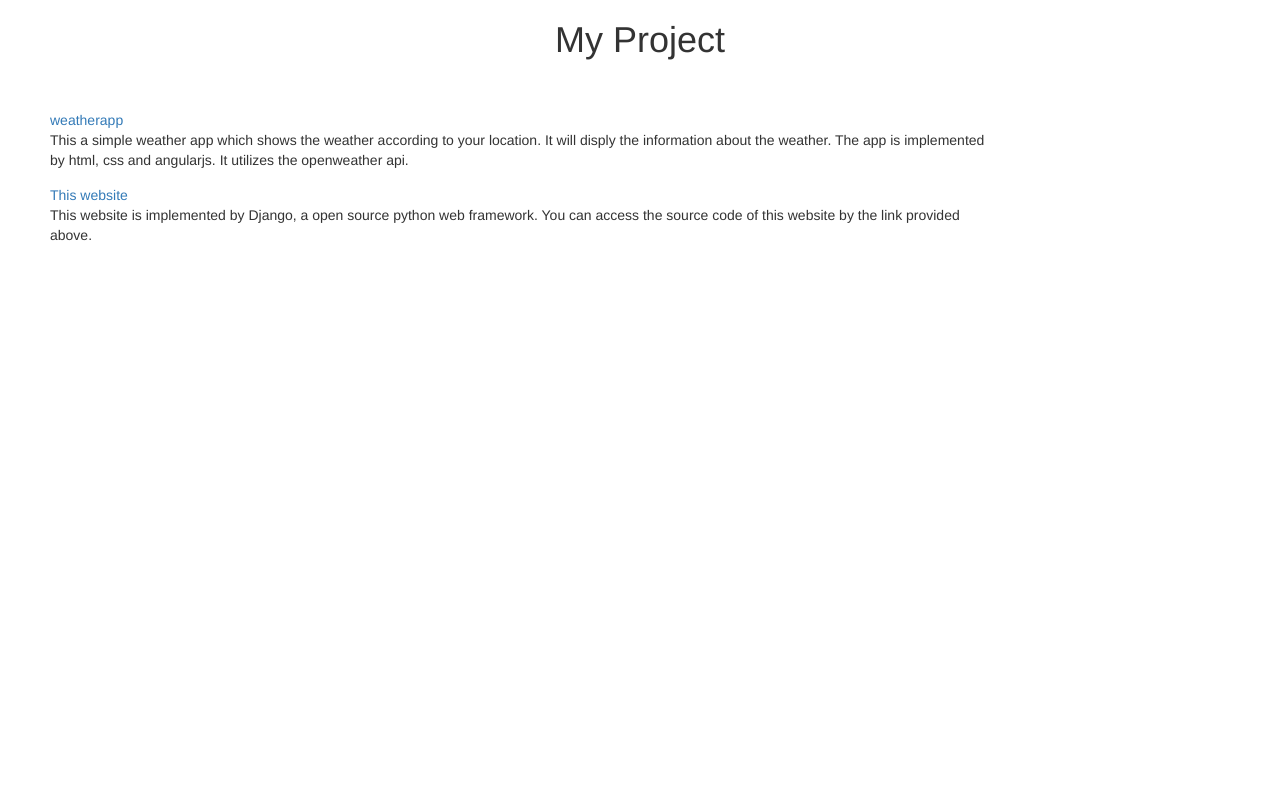
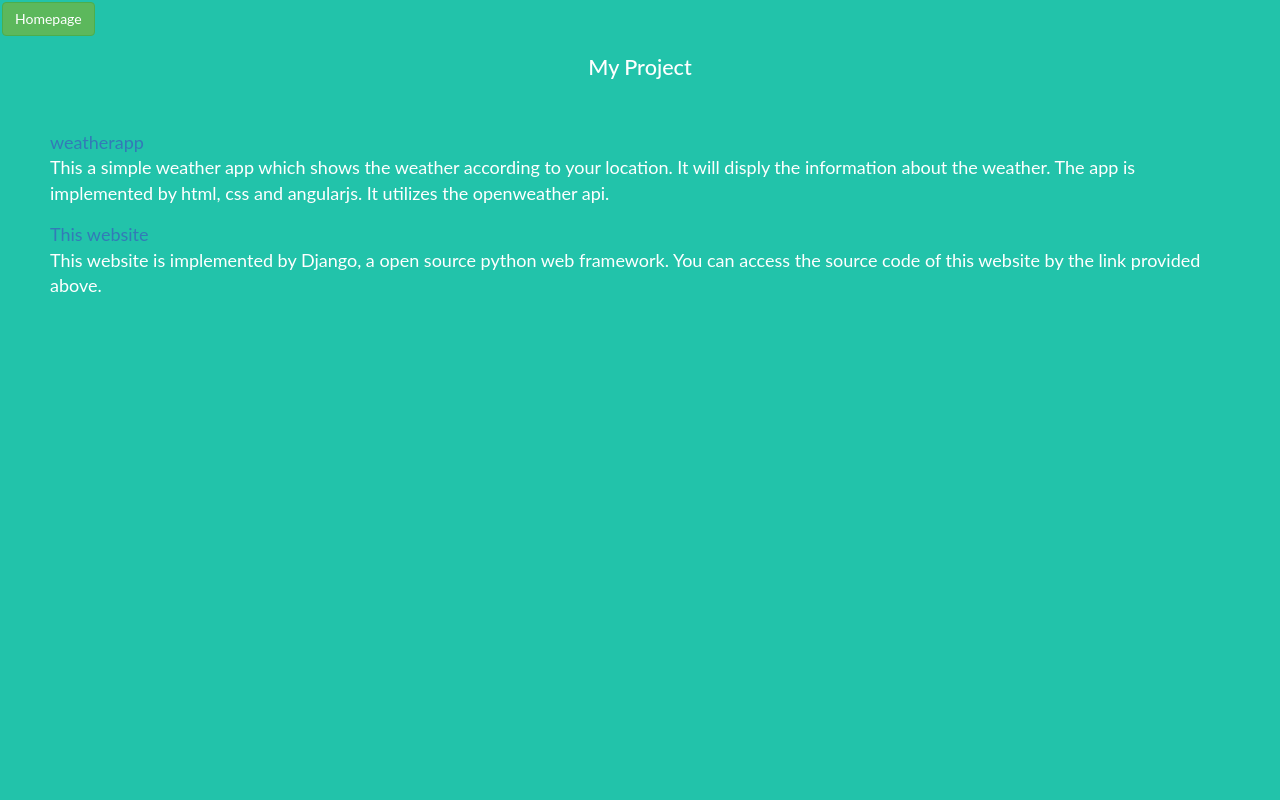
Before and after one commit to madneal/my-first-blog, a Django app: page /project/ in a window 1280 px wide. Run offline with Django 3.2, Linux system fonts and the light colour scheme; some libraries are stand-ins or nearby versions.

Commit message:
add the button to back the homepage

```diff
--- a/blog/templates/blog/project.html
+++ b/blog/templates/blog/project.html
@@ -1,7 +1,9 @@
 <!DOCTYPE html>
+{% load static%}
 <html lang="en">
 <head>
     <meta charset="UTF-8">
+    <link rel="stylesheet" href="{%static 'css/bootstrap.min.css'%}">
     <style type="text/css">
         * {
             padding: 0;
@@ -9,7 +11,6 @@
             box-sizing: border-box;
             vertical-align: bottom;
         }
-
         @font-face {
             font-family: 'Lato';
             font-style: normal;
@@ -17,26 +18,37 @@
             src: local('Lato #22c3aa'), local('Lato-#22c3aa');
         }
 
-html, body {
+        body {
             width: 100%;
             height: 100%;
             background-color: #22c3aa;
             color:white;
             font-family: 'Lato', 'Microsoft YaHei', sans-serif;
-    font-size: 1rem;
-    overflow-x: hidden;
+            font-size: 1.8rem;
+            /*overflow-x: hidden;*/
         }
         h1{
             text-align: center;
             font-size: larger;
         }
+        .back-to-home{
+            margin: 2px 2px 2px 2px;
+
+        }
         .project{
             margin:50px 50px auto 50px;
-            padding: inherit;
+            /*padding: inherit;*/
+        }
+        .project-list{
+
+        }
+        ul{
+            list-style: circle;
+            list-style-position: inside;
         }
         .list-item{
             margin-bottom: 5px;
-            width: 80%;
+            width: 100%;
         }
         .project-link{
             margin-bottom: 50px;
@@ -46,14 +58,17 @@
             color: #1b6d85;
         }
     </style>
-    <link rel="stylesheet" href="css/bootstrap.min.css">
+
     <title>My project</title>
 </head>
 
 <body>
+    <div class="back-to-home">
+        <a class="btn btn-default btn-success" href="../" role="button">Homepage</a>
+    </div>
     <header><h1>My Project</h1></header>
     <div class="project">
-        <ul class="list-inline">
+        <ul class="list-inline project-list">
             <li class="list-item">
                 <a href="http://codepen.io/nealecnu/full/GZpJrv/" target="_blank" class="project-link">weatherapp</a>
                 <p class="description">This a simple weather app which shows the weather according to your location. It will
```
Lines whose indentation alone changed are shown as unchanged.
